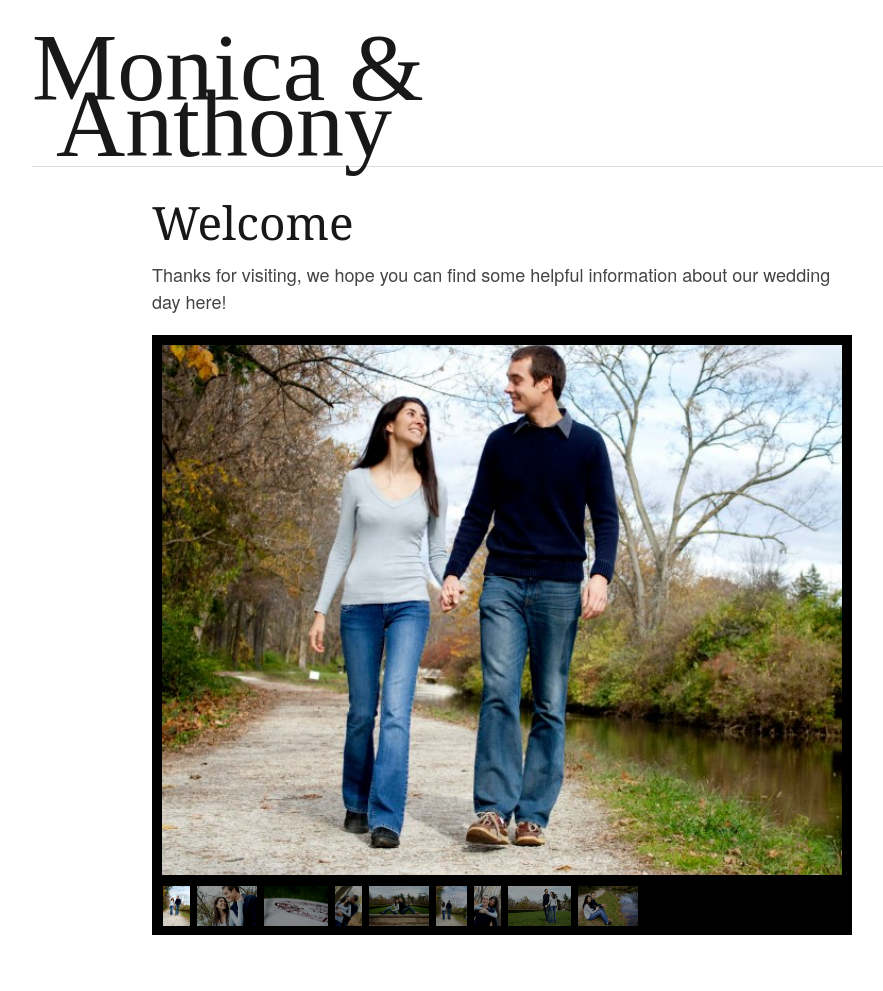
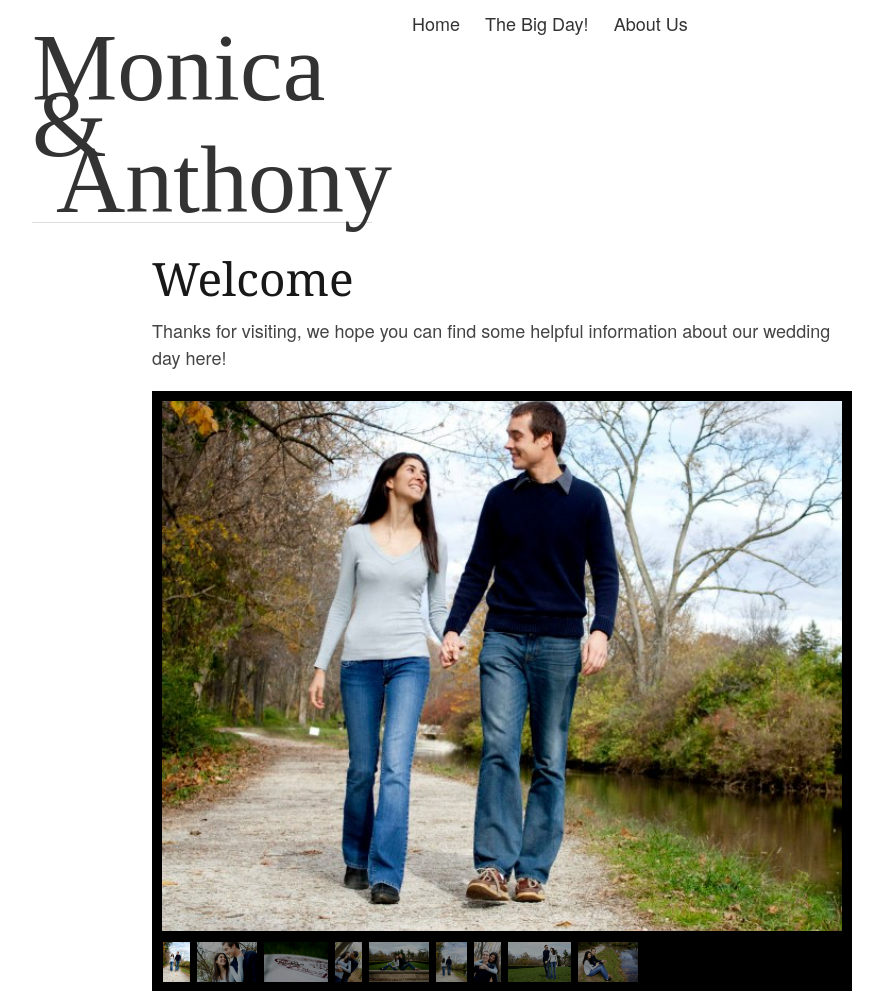
Before and after one commit to panozzaj/wedding-website, a Jekyll site: the page built from index.md, in a window 1280 px wide. Shown: the whole page, without its empty margins (138-1021 px from the left). Built offline with Jekyll 4.4.1, drawn with Linux system fonts in a browser that asks for light colours; some web fonts are replaced; Markdown is read by kramdown in place of the engine named in the settings; before the commit the page ends 935 px from its top, so only the background shows below that.

Commit message:
Add navigation.

```diff
--- a/_config.yml
+++ b/_config.yml
@@ -41,3 +41,11 @@ kramdown:
     coderay_css: style
 
 exclude: ['README.md', 'Gemfile', 'Gemfile.lock', 'set_env.sh', 'Rakefile', 'set_env.sh.example']
+
+navigation:
+- text: Home
+  url: /index.html
+- text: The Big Day!
+  url: /wedding/index.html
+- text: About Us
+  url: /about-us/index.html
--- a/_layouts/default.html
+++ b/_layouts/default.html
@@ -37,14 +37,37 @@
 <body>
 
   <div class="container">
-    <div class="sixteen columns">
+    <div class="six columns">
       <div class="logo">
-        <h1 class="swirly mega" style="margin-top: 40px">
-          Monica &<br/>
-          &nbsp;Anthony
+        <h1 class="swirly mega title" style="margin-top: 40px">
+          <a href="/">
+            Monica &<br/>
+            &nbsp;Anthony
+          </a>
         </h1>
       </div>
       <hr />
+    </div>
+
+    <div class="ten columns">
+      {% unless page.layout == 'front' %}
+        <ul class="navigation">
+          {% for link in site.navigation %}
+            {% assign current = nil %}
+            {% if page.url == link.url or page.layout == link.layout %}
+              {% assign current = 'current' %}
+            {% endif %}
+
+            <li class="{% if forloop.first %}first{% endif %} {{ current }} {% if forloop.last %}last{% endif %}">
+              {% if current != 'current' %}
+                <a class="{{ current }}" href="{{ link.url }}">{{ link.text }}</a>
+              {% else %}
+                {{ link.text }}
+              {% endif %}
+            </li>
+          {% endfor %}
+        </ul>
+      {% endunless %}
     </div>
 
     <div class="twelve columns offset-by-two">
--- a/stylesheets/overrides.css
+++ b/stylesheets/overrides.css
@@ -26,3 +26,39 @@ h3 { font-size: 28px; line-height: 34px; margin-bottom: 8px; }
 h4 { font-size: 21px; line-height: 30px; margin-bottom: 4px; }
 h5 { font-size: 17px; line-height: 24px; }
 h6 { font-size: 14px; line-height: 21px; }
+
+h1.title a {
+  text-decoration: none;
+}
+
+h1.title a:hover {
+  color: #333;
+}
+
+a:hover {
+  color: #393;
+}
+
+//h1.title {
+//  text-indent: 1em;
+//  padding-left: -1em;
+//}
+
+.navigation {
+  margin: 10px;
+}
+
+.navigation li {
+  display: inline;
+  padding: 5px;
+  margin: 5px;
+}
+
+.navigation li a {
+  text-decoration: none;
+}
+
+.navigation li.current {
+  background-color: #333;
+  color: #eee;
+}
```
